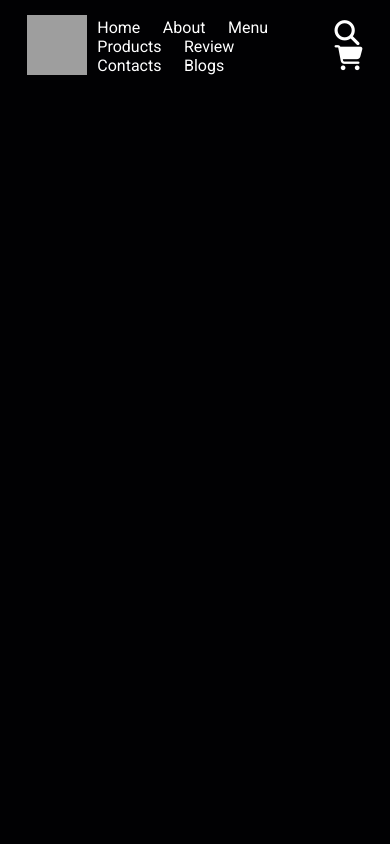
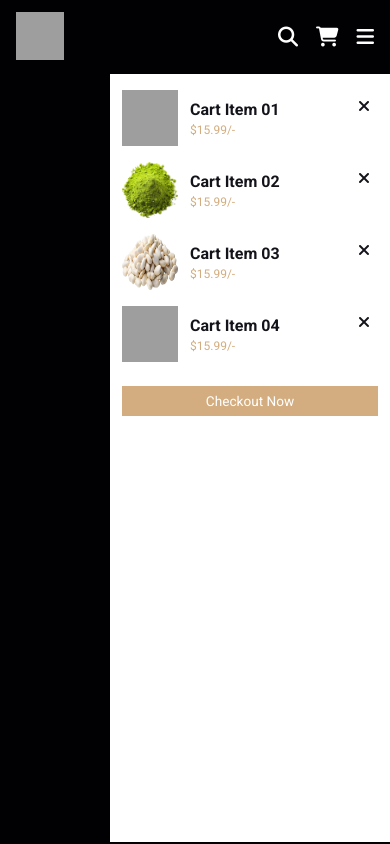
Before and after one commit to lauratian/coffee-shop-website, a plain HTML site: page index.html in a window 390 px wide. Both pictures are taken after a click on the element 348 px from the left and 58 px from the top of the page. Drawn offline with Linux system fonts and the light colour scheme; grey boxes are pictures that could not be loaded.

Commit message:
Finish Header Section

```diff
--- a/css/style.css
+++ b/css/style.css
@@ -112,6 +112,10 @@ body {
     transform-origin: top;
 }
 
+.header .search-form.active {
+    transform: scaleY(1);
+}
+
 .header .search-form input {
     height: 100%;
     width: 100%;
@@ -139,6 +143,10 @@ body {
     width: 35rem;
     background:#fff;
     padding: 0 1.5rem;
+}
+
+.header .cart-items-container.active {
+    right: 0;
 }
 
 .header .cart-items-container .cart-item {
@@ -180,3 +188,54 @@ body {
     width: 100%;
     text-align: center;
 }
+
+/* media queries */
+@media (max-width: 991px) {
+
+    html {
+        font-size: 55%;
+    }
+
+    .header {
+        padding: 1.5rem 2rem;
+    }
+
+}
+
+@media (max-width: 768px) {
+
+    #menu-btn {
+        display: inline-block;
+    }
+
+    .header .navbar {
+        position: absolute;
+        top: 100%; right: -100%;
+        background: #fff;
+        width: 30rem;
+        height: calc(100vh - 9.5rem);
+    }
+
+    .header .navbar.active {
+        right: 0;
+    }
+
+    .header .navbar a {
+        color: var(--black);
+        display: block;
+        margin: 1.5rem;
+        padding: .5rem;
+        font-size: 2rem;
+    }
+
+    .header .search-form {
+        width: 90%;
+        right: 2rem;
+    }
+}
+
+@media (max-width: 450px) {
+    html {
+        font-size: 50%;
+    }
+}
--- a/index.html
+++ b/index.html
@@ -32,7 +32,7 @@
 
         <div class="icons">
             <div class="fas fa-search" id="search-btn"></div>
-            <div class="fas fa-shopping-cart" id="cart-bin"></div>
+            <div class="fas fa-shopping-cart" id="cart-btn"></div>
             <div class="fas fa-bars" id="menu-btn"></div>
         </div>
 
--- a/js/script.js
+++ b/js/script.js
@@ -0,0 +1,26 @@
+let navbar = document.querySelector('.navbar');
+document.querySelector('#menu-btn').onclick = () => {
+    navbar.classList.toggle('active');
+    searchForm.classList.remove('active');
+    cartItem.classList.remove('active');
+}
+
+let searchForm = document.querySelector('.search-form');
+document.querySelector('#search-btn').onclick = () => {
+    searchForm.classList.toggle('active');
+    navbar.classList.remove('active');
+    cartItem.classList.remove('active');
+}
+
+let cartItem = document.querySelector('.cart-items-container');
+document.querySelector('#cart-btn').onclick = () => {
+    cartItem.classList.toggle('active');
+    navbar.classList.remove('active');
+    searchForm.classList.remove('active');
+}
+
+window.onscroll = () => {
+    navbar.classList.remove('active');
+    searchForm.classList.remove('active');
+    cartItem.classList.remove('active');
+}
```
